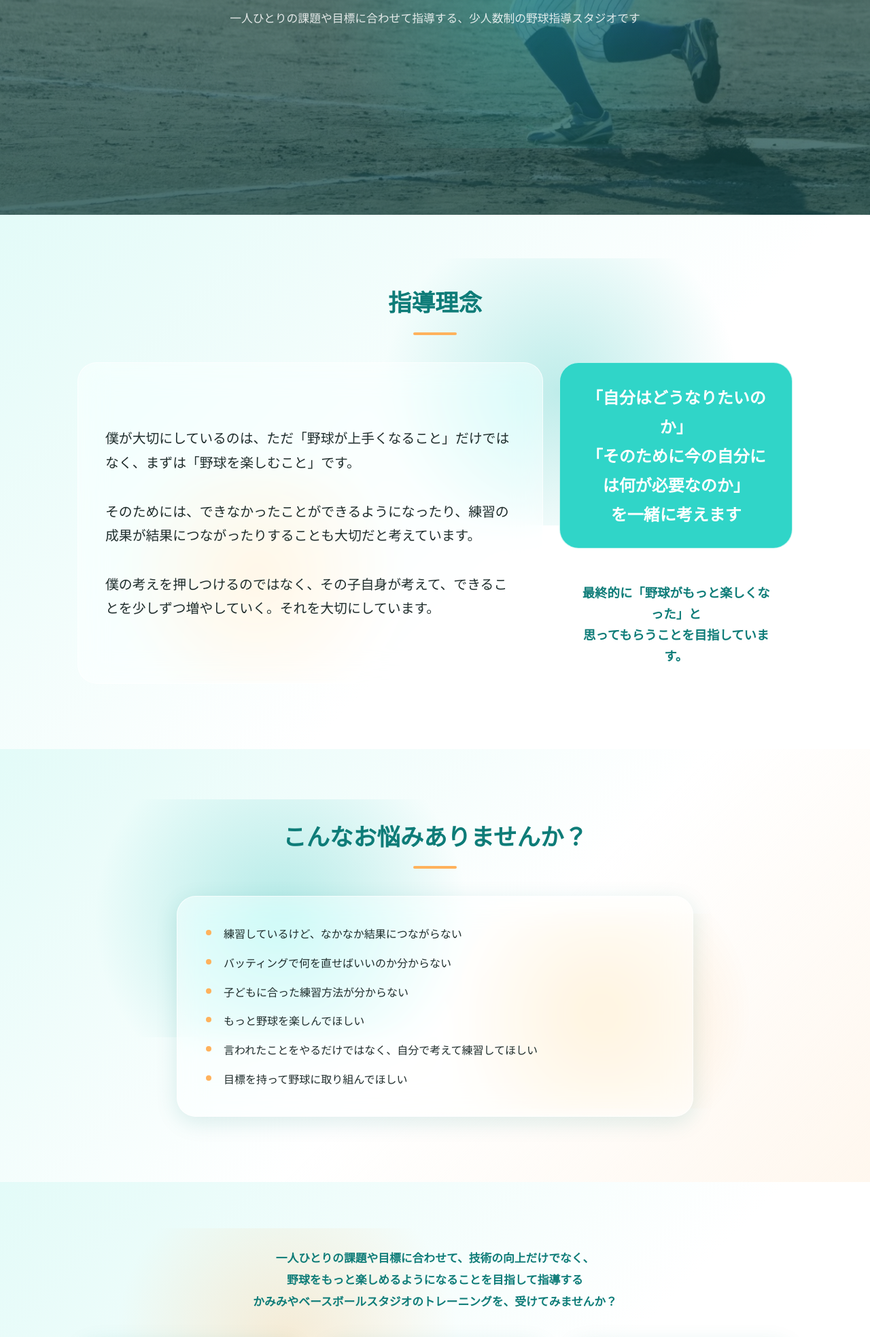
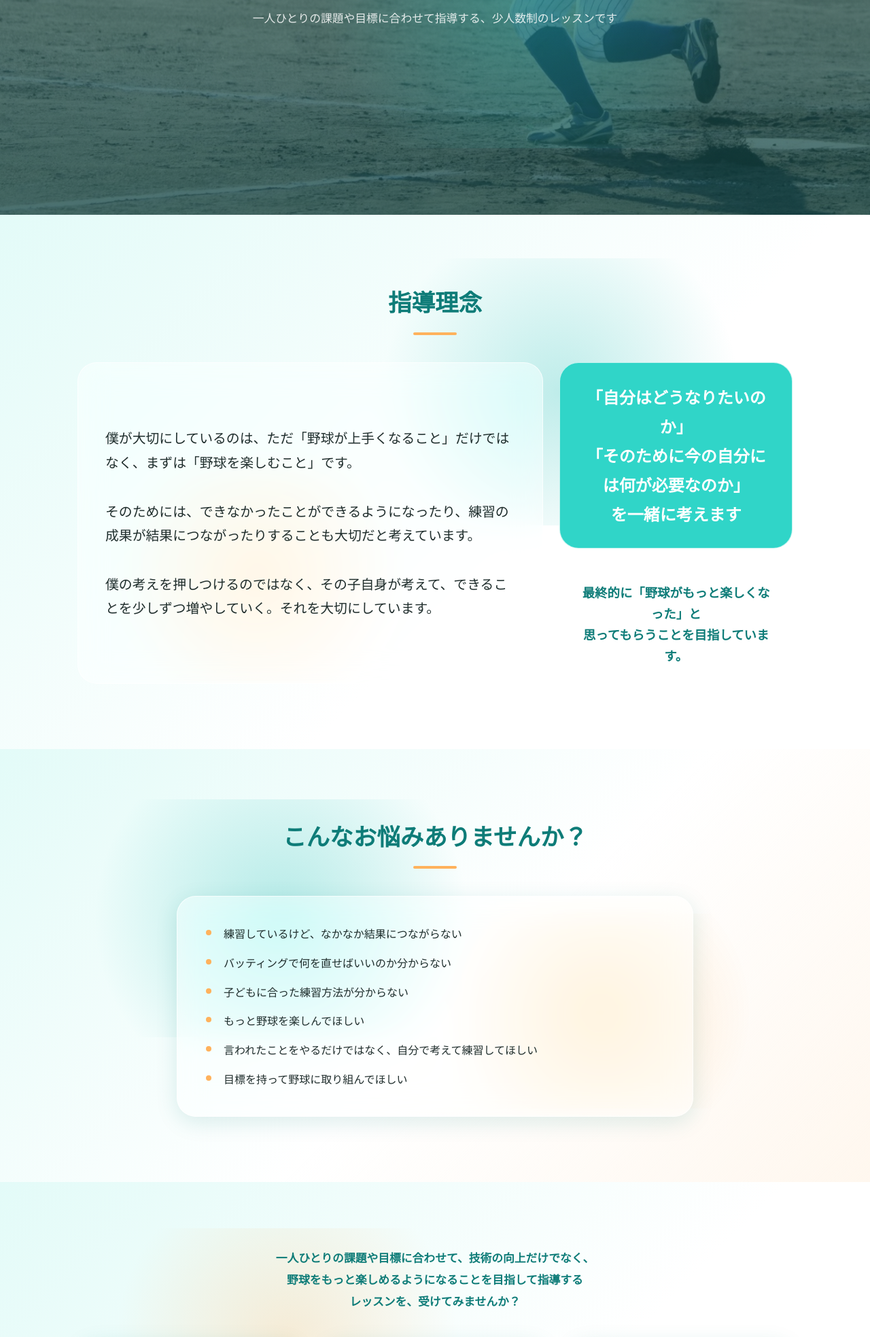
Before and after one commit to infokazuki5249-svg/kamimiya-baseball-studio, a plain HTML site: page index.html in a window 1280 px wide. Shown: the part 555-2522 px from the top of the page at 68% size. Drawn offline with Linux system fonts and the light colour scheme.

Commit message:
トップページの表記を「スタジオ」から「レッスン」に修正
- ヒーロー副題「少人数制の野球指導スタジオです」→「少人数制のレッスンです」
- 解決策セクション末尾「かみみやベースボールスタジオのトレーニングを、受けてみませんか？」→「レッスンを、受けてみませんか？」

Co-Authored-By: Claude Sonnet 5 <noreply@anthropic.com>

```diff
--- a/index.html
+++ b/index.html
@@ -39,7 +39,7 @@
     <p class="hero__eyebrow">BASEBALL STUDIO</p>
     <h1 class="hero__title">かみみやベースボールスタジオ</h1>
     <p class="hero__copy">野球がもっと楽しくなる！</p>
-    <p class="hero__sub">一人ひとりの課題や目標に合わせて指導する、少人数制の野球指導スタジオです</p>
+    <p class="hero__sub">一人ひとりの課題や目標に合わせて指導する、少人数制のレッスンです</p>
   </div>
 </header>
 
@@ -91,7 +91,7 @@
       <p class="solution-lead reveal">
         一人ひとりの課題や目標に合わせて、技術の向上だけでなく、<br>
         野球をもっと楽しめるようになることを目指して指導する<br>
-        かみみやベースボールスタジオのトレーニングを、受けてみませんか？
+        レッスンを、受けてみませんか？
       </p>
       <div class="step-grid">
 
```
